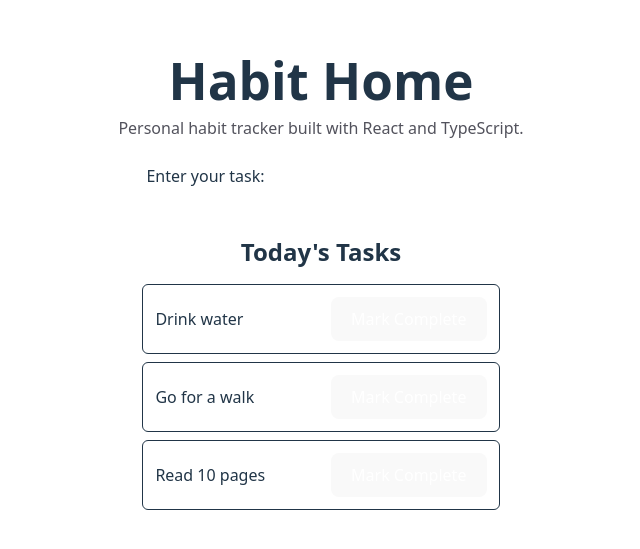
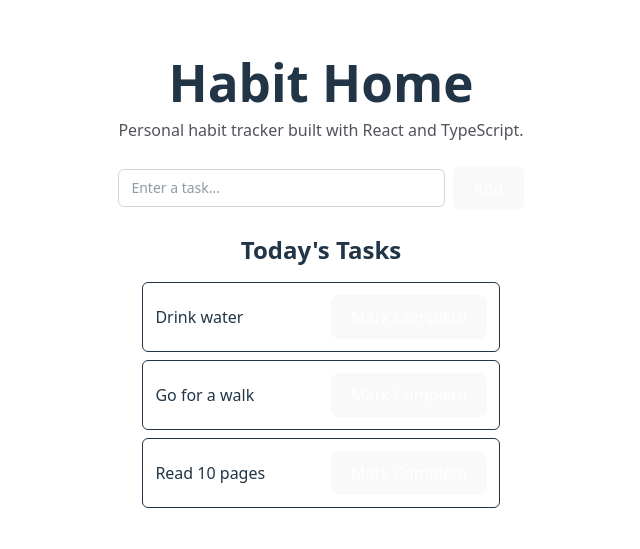
Before and after one commit to matthewsearle01/habit-home, a React (Vite) app: page / in a window 1280 px wide. Shown: the part 107-656 px from the top of the page, without its empty margins (319-959 px from the left). Built offline with nearby package versions, Linux system fonts and the light colour scheme.

Commit message:
add AddHabit component logic

```diff
--- a/src/components/AddHabitForm.tsx
+++ b/src/components/AddHabitForm.tsx
@@ -1,16 +1,34 @@
 import { useState } from "react";
 
-export default function AddHabit() {
+type AddHabitProps = {
+  onAdd: (name: string) => void;
+};
+
+export default function AddHabit({ onAdd }: AddHabitProps) {
   const [newHabitName, setNewHabitName] = useState("");
 
+  function handleSubmit(e: React.FormEvent<HTMLFormElement>) {
+    e.preventDefault();
+
+    onAdd(newHabitName);
+    setNewHabitName("");
+  }
+
   return (
-    <div className="p-6">
-      <form text-sm rounded-md px-3 py-1>
-        <label>
-          Enter your task:
-          <input type="text" />
-        </label>
-      </form>
-    </div>
+    <form onSubmit={handleSubmit} className="mt-6 flex items-center gap-2">
+      <input
+        type="text"
+        value={newHabitName}
+        onChange={(e) => setNewHabitName(e.target.value)}
+        placeholder="Enter a task…"
+        className="flex-1 rounded-md border border-zinc-300 px-3 py-2 text-sm"
+      />
+      <button
+        type="submit"
+        className="rounded-md bg-zinc-900 px-4 py-2 text-sm text-white"
+      >
+        Add
+      </button>
+    </form>
   );
 }
--- a/src/pages/HabitHomePage.tsx
+++ b/src/pages/HabitHomePage.tsx
@@ -12,13 +12,17 @@
 export default function HabitHomePage() {
   const [habits, setHabits] = useState<Habit[]>(initialHabits);
 
+  function addHabit(name: string) {
+    setHabits((prev) => [{ id: crypto.randomUUID(), name }, ...prev]);
+  }
+
   return (
     <div className="p-6">
       <h1 className="text-2xl font-semibold">Habit Home</h1>
       <p className="mt-2 text-zinc-600">
         Personal habit tracker built with React and TypeScript.
       </p>
-      <AddHabit />
+      <AddHabit onAdd={addHabit} />
       <TodayPage habits={habits} />
     </div>
   );
```
